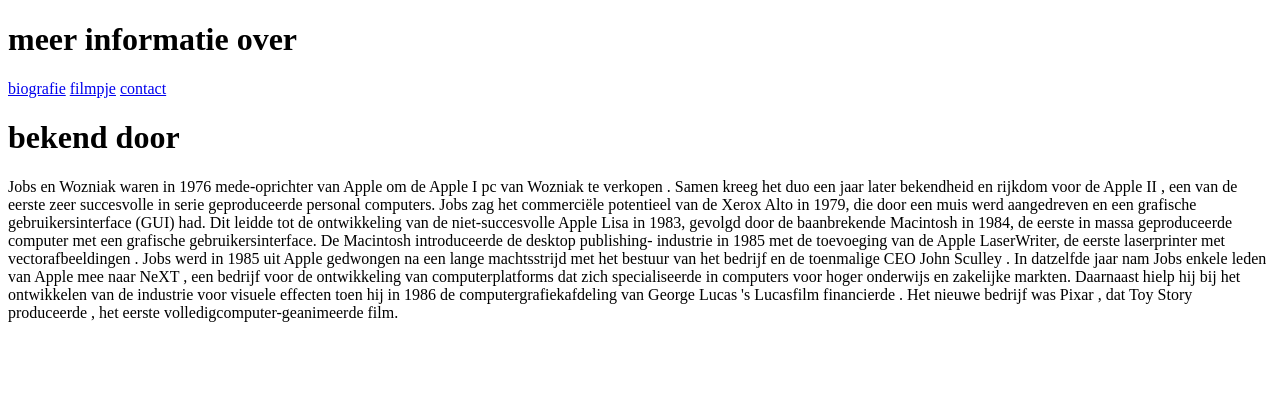
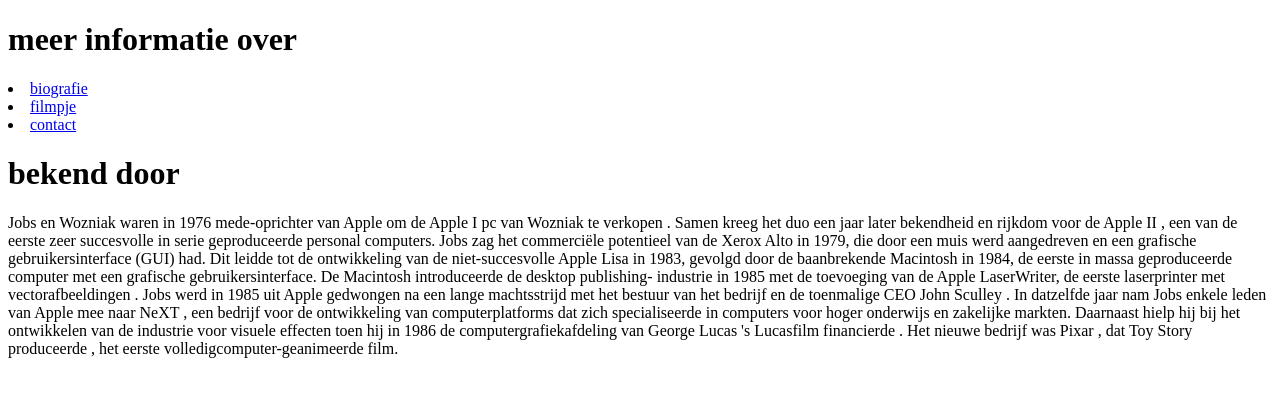
Before and after one commit to gast2405/gast2405.github.io, a plain HTML site: page stevejobs/bekend-door.html in a window 1280 px wide. Drawn offline with Linux system fonts and the light colour scheme.

Commit message:
add list

```diff
--- a/stevejobs/bekend-door.html
+++ b/stevejobs/bekend-door.html
@@ -7,9 +7,9 @@
 </head>
 <body>
   <h1>meer informatie over</h1>
-  <a href="index.html">biografie</a>
-  <a href="filmpje.html">filmpje</a>
-  <a href="contact.html">contact</a>
+  <li><a href="index.html">biografie</a></li>
+<li><a href="filmpje.html">filmpje</a></li>
+  <li><a href="contact.html">contact</a></li>
 <h1>bekend door</h1>
 Jobs en Wozniak waren in 1976 mede-oprichter van Apple om de Apple I pc van Wozniak te verkopen . Samen kreeg het duo een jaar later bekendheid en rijkdom voor de Apple II , een van de eerste zeer succesvolle in serie geproduceerde personal computers. Jobs zag het commerciële potentieel van de Xerox Alto in 1979, die door een muis werd aangedreven en een grafische gebruikersinterface (GUI) had. Dit leidde tot de ontwikkeling van de niet-succesvolle Apple Lisa in 1983, gevolgd door de baanbrekende Macintosh in 1984, de eerste in massa geproduceerde computer met een grafische gebruikersinterface. De Macintosh introduceerde de desktop publishing- industrie in 1985 met de toevoeging van de Apple LaserWriter, de eerste laserprinter met vectorafbeeldingen . Jobs werd in 1985 uit Apple gedwongen na een lange machtsstrijd met het bestuur van het bedrijf en de toenmalige CEO John Sculley . In datzelfde jaar nam Jobs enkele leden van Apple mee naar NeXT , een bedrijf voor de ontwikkeling van computerplatforms dat zich specialiseerde in computers voor hoger onderwijs en zakelijke markten. Daarnaast hielp hij bij het ontwikkelen van de industrie voor visuele effecten toen hij in 1986 de computergrafiekafdeling van George Lucas 's Lucasfilm financierde . Het nieuwe bedrijf was Pixar , dat Toy Story produceerde , het eerste volledigcomputer-geanimeerde film.
 </body>
```
Also changed, not shown: stevejobs/stylesheet.css (added).
